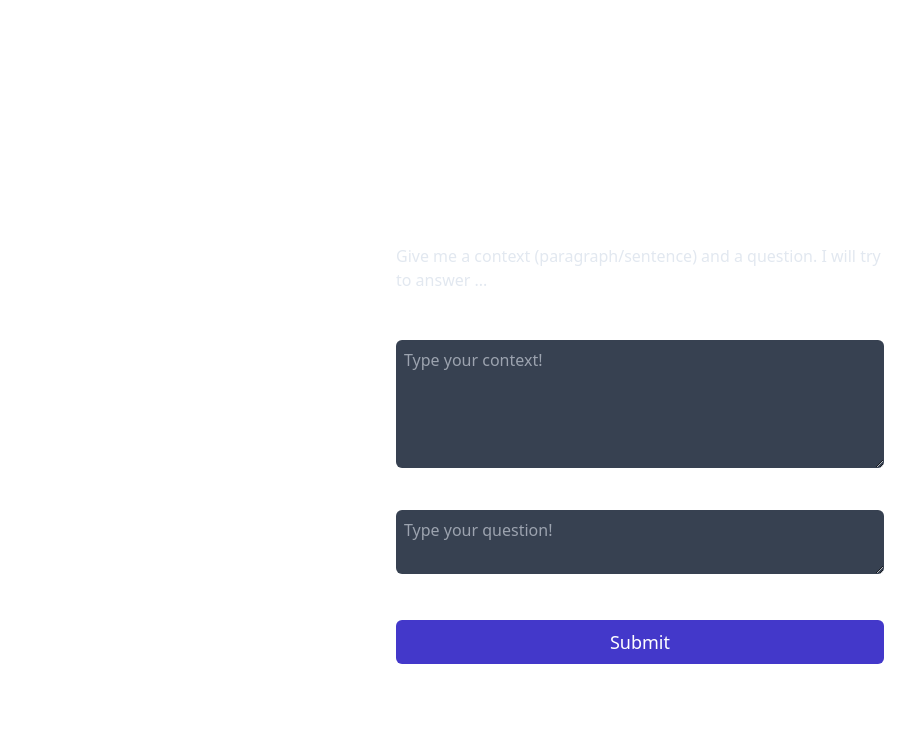
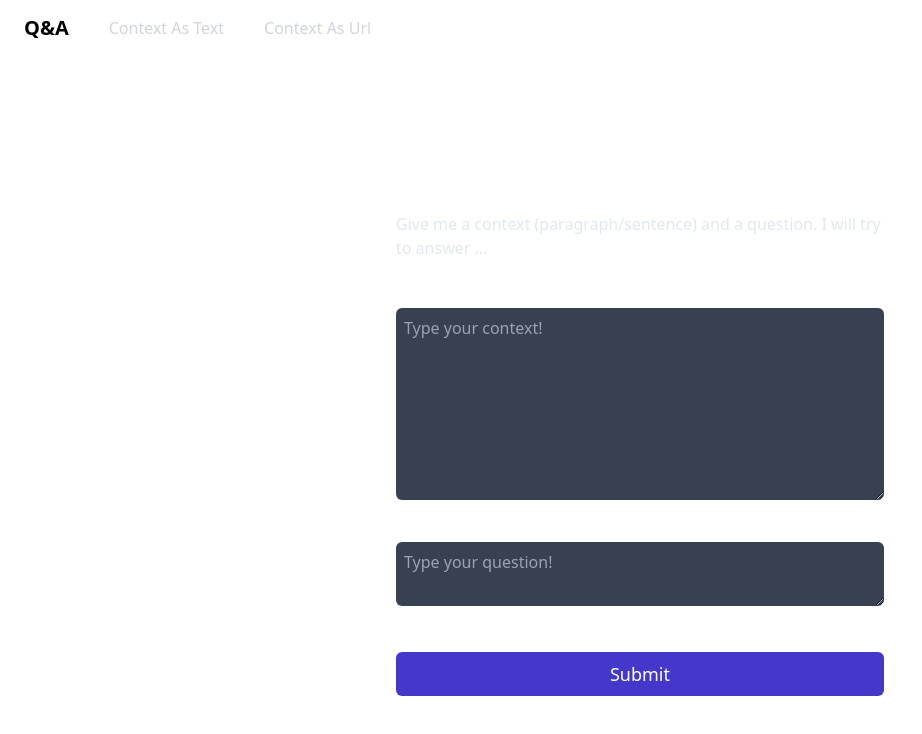
Before and after one commit to gziz/question-answer-ai, a React (Create React App) app in the folder frontend/: page / in a window 1280 px wide. Shown: the top 734 px of the page, without its empty margins (0-922 px from the left). Built offline with nearby package versions, Linux system fonts and the light colour scheme; no server answers; the HTML template or start-up script is replaced by a standard one.

Commit message:
Added url component

```diff
--- a/frontend/src/components/Forms.jsx
+++ b/frontend/src/components/Forms.jsx
@@ -10,20 +10,44 @@ const Form = (props) => {
           props.setQuestion(text);
       };
 
-    return (
+    let contextInput = <></>;
+    if (props.contextType === "question-text") {
+
+      contextInput = (
         <>
         <div className="mb-6 text-slate-200">
           <p>Give me a context (paragraph/sentence) and a question. I will try to answer ...</p>
         </div>
+        <label className="">Context as Text</label>
+        <textarea
+          className="h-48 bg-gray-700 p-2 w-full rounded-md focus:outline-teal-400 mb-3"
+          type="text" placeholder="Type your context!"
+          onChange={(e) => updateContextValue(e)}
+          value={props.context}
+        ></textarea>
+        </>
+      );
+    } else {
+      contextInput = (
+        <>
+          <div className="mb-6 text-slate-200">
+            <p>Give me a context as a website url and a question. I will scrape the website and try to answer ...</p>
+          </div>
+          <label className="">Context as URL</label>
+          <textarea
+            className="h-48 bg-gray-700 p-2 w-full rounded-md focus:outline-teal-400 mb-3"
+            type="text" placeholder="Paste your url!"
+            onChange={(e) => updateContextValue(e)}
+            value={props.context}
+          ></textarea>
+        </>
+      );
+      }
 
-        <label className="">Context</label>
-        <textarea
-        className="h-32 bg-gray-700 p-2 w-full rounded-md focus:outline-teal-400 mb-3"
-        type="text" placeholder="Type your context!"
-        onChange={(e) => updateContextValue(e)}
-        value={props.context}
-        ></textarea>
+    return (
 
+        <>
+        {contextInput}
 
         <label className="">Question</label>
         <textarea
@@ -48,4 +72,5 @@ const Form = (props) => {
     )
 };
 
+
 export default Form;
--- a/frontend/src/components/Home.jsx
+++ b/frontend/src/components/Home.jsx
@@ -2,43 +2,60 @@ import React from "react";
 import axiosManager from '../apis/axiosManager';
 import Form from "./Forms.jsx"
 import Results from "./Results.jsx";
+import NavBar from "./NavBar.jsx"
 
 const Home = () => {
-
+    const [tmpContext, setTmpContext] = React.useState("");
     const [context, setContext] = React.useState("");
     const [question, setQuestion] = React.useState("");
     const [answer, setAnswer] = React.useState("");
     const [hasResult, setHasResult] = React.useState(false);
     const [isLoading, setIsLoading] = React.useState(false);
+    const [contextType, setContextType] = React.useState("question-text")
 
     const onSubmit = async () => {
       try{
         console.log("Submitting");
         setIsLoading(true);
-        const res = await axiosManager.post("/questionanswering", {
-          "data": [{"question": question,
-                    "context": context}]
+
+        const endpoint = `/${contextType}`
+        const res = await axiosManager.post(endpoint, {
+          "data": {"question": question,
+                    "context": context}
         });
         onResult(res.data)
 
       }catch(err){
         console.log(err.message);
       }
-
     }
 
     // Cuando el result llegue del api:
     const onResult = (data) => {
-        setAnswer(data.answer.answer);
+        setTmpContext(context);
+
+        const modified_context = data.data.context.replace(
+            data.data.answer, '"""' + data.data.answer + '"""'
+        );
+        setContext(modified_context);
+        setAnswer(data.data.answer);
         setHasResult(true);
         setIsLoading(true);
     };
 
     // Cuando le demos back al boton en resultados:
     const onReset = (data) => {
-
+        setContext(tmpContext);
         setHasResult(false);
         setIsLoading(false);
+
+    }
+
+    const navChange = (data) => {
+      setHasResult(false);
+      setAnswer("");
+      setContext("");
+      setQuestion("");
     }
 
     // Hace render al forms o a la seccion de resultados
@@ -50,25 +67,27 @@ const Home = () => {
           question={question}
           answer={answer}
           onBack={onReset}
+          contextType={contextType}
         />
       );
     } else {
     displayedElement = (
       <Form
         context={context}
+        contextType={contextType}
         setContext={setContext}
         question={question}
         setQuestion={setQuestion}
-
         onSubmit={onSubmit}
         isLoading={isLoading}
       />
     );
     }
 
+    return (
+      <>
+        <NavBar setContextType={setContextType} navChange={navChange}/>
 
-
-    return (
         <div className="h-screen flex">
             <div className="max-w-xl m-auto p-5">
                 <div className="dark:bg-slate-800 p-6 rounded-md text-white">
@@ -80,6 +99,8 @@ const Home = () => {
                 </div>
             </div>
         </div>
+
+      </>
     )
 }
 
--- /dev/null
+++ b/frontend/src/components/NavBar.jsx
@@ -0,0 +1,32 @@
+import { useEffect } from "react";
+
+
+const NavBar = (props) => {
+
+    const updateContextType = (contextType) => {
+        props.navChange();
+
+        if (contextType === "text"){
+            props.setContextType("question-text");
+        }else{
+            props.setContextType("question-url");
+        }
+
+
+      };
+
+    return (
+            <div className="fixed top-0 w-screen h-14
+                            flex flex-row space-x-10
+                            dark:bg-slate-800 p-6
+                            justify-start">
+
+                <span className="self-center text-xl font-semibold dark:text-white">Q&A</span>
+                <a onClick={() => updateContextType("text")} href="#" className="self-center text-gray-300 hover:text-white">Context As Text</a>
+                <a onClick={() => updateContextType("url")} href="#" className="self-center text-gray-300 hover:text-white">Context As Url</a>
+            </div>
+
+    )
+}
+
+export default NavBar;
--- a/frontend/src/components/Results.jsx
+++ b/frontend/src/components/Results.jsx
@@ -1,23 +1,50 @@
   const Results = (props) => {
+
+    let contextInput = <></>
+    if (props.contextType === "question-text") {
+
+        contextInput = (
+            <>
+
+                <div className="mb-6 text-slate-200">
+                    <p>Give me a context (paragraph/sentence) and a question. I will try to answer ...</p>
+                </div>
+                <label className="">Context as Text</label>
+                <textarea
+                    className="h-48 bg-gray-700 p-2 w-full rounded-md focus:outline-teal-400 mb-3"
+                    type="text" readOnly
+                    value={props.context}
+                >{props.context}</textarea>
+            </>
+
+        );
+      } else {
+
+        contextInput = (
+            <>
+                <div className="mb-6 text-slate-200">
+                    <p>Give me a context (paragraph/sentence) and a question. I will try to answer ...</p>
+                </div>
+                <label className="">Context as Text</label>
+                <textarea
+                    className="h-48 bg-gray-700 p-2 w-full rounded-md focus:outline-teal-400 mb-3"
+                    type="text" readOnly
+                    value={props.context}
+                >{props.context}</textarea>
+            </>
+        );
+        }
 
       return (
           <>
           <div className="mb-6">
 
-                <div className="mb-6 text-slate-200">
-                    <p>Give me a context (paragraph/sentence) and a question. I will try to answer ...</p>
-                </div>
-                <div className="h-32 bg-gray-700 p-2 w-full rounded-md focus:outline-teal-400 mb-3  overflow-auto">
-                <div className="text-slate-400 font-bold text-sm">
-                    Context
-                </div>
-                    {props.context}
-                </div>
+                {contextInput}
 
                 <div className="bg-gray-700 p-2 w-full rounded-md focus:outline-teal-400 mb-3">
-                <div className="text-slate-400 font-bold text-sm">
-                    Question
-                </div>
+                    <div className="text-slate-400 font-bold text-sm">
+                        Question
+                    </div>
                     {props.question}
                 </div>
 
```
